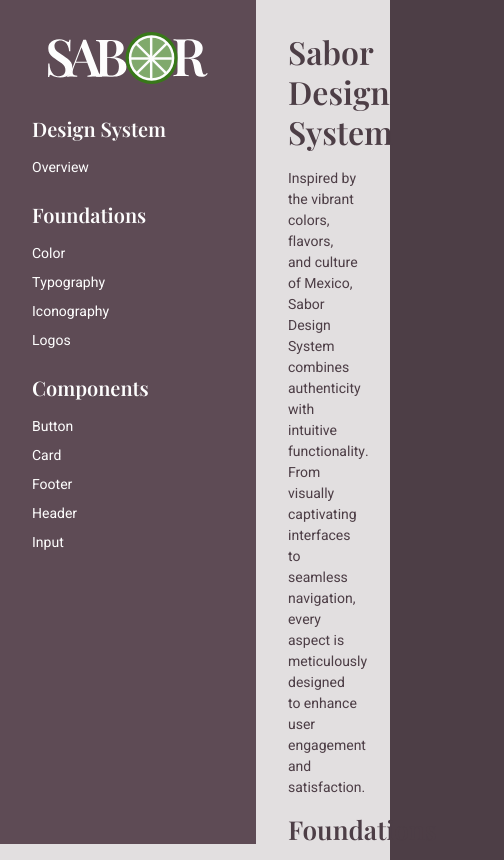
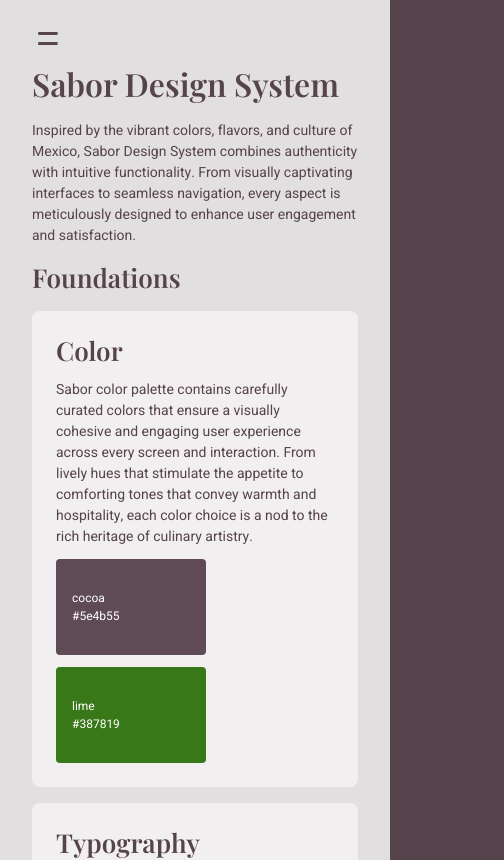
Before and after one commit to mranenko/sabor-design-system, a React (Vite) app: page / in a window 390 px wide. Shown: the top 860 px of the page, 504 px wide, since content can reach past the window. Built offline with nearby package versions, Linux system fonts and the light colour scheme.

Commit message:
initial responsive nav functionality

```diff
--- /dev/null
+++ b/src/assets/styles/base/breakpoints.scss
@@ -0,0 +1,34 @@
+$breakpoint-extra-small: 40rem; /* 640px */
+$breakpoint-small: 50rem; /* 800px */
+$breakpoint-medium: 60rem; /* 960px */
+$breakpoint-large: 80rem; /* 1280px */
+
+$colors: (
+  extra-small: 40rem,
+  small: 50rem,
+  medium: 60rem,
+  large: 75rem,
+  extra-large: 90rem,
+);
+
+@function breakpoint($key) {
+  @return map-get($breakpoints, $key);
+}
+
+@mixin respond-to($media) {
+  @if $media == extra-small {
+    @media (min-width: $breakpoint-extra-small) { @content; }
+  }
+  @else if $media == small {
+    @media (min-width: $breakpoint-small) { @content; }
+  }
+  @else if $media == medium {
+    @media (min-width: $breakpoint-medium) { @content; }
+  }
+  @else if $media == large {
+    @media (min-width: $breakpoint-large) { @content; }
+  }
+  @else {
+    @media (min-width: $media) { @content; }
+  }
+}
--- a/src/assets/styles/base/colors.scss
+++ b/src/assets/styles/base/colors.scss
@@ -34,7 +34,7 @@ $colors: (
     600: tint($color-cocoa, 36%),
     700: tint($color-cocoa, 18%),
     800: $color-cocoa,
-    900: shade($color-cocoa, 18%),
+    900: shade($color-cocoa, 9%),
   ),
 
   lime: (100: tint($color-lime, 99%),
--- /dev/null
+++ b/src/assets/styles/base/z-indices.scss
@@ -0,0 +1,4 @@
+:root {
+  --z-nav: 1;
+  --z-nav-toggle: 2;
+}
--- a/src/assets/styles/index.scss
+++ b/src/assets/styles/index.scss
@@ -1,7 +1,9 @@
+@use 'base/breakpoints';
 @use 'base/colors';
 @use 'base/fonts';
 @use 'base/global';
 @use 'base/utilities';
+@use 'base/z-indices';
 @use 'components/card';
 @use 'layouts/main';
 @use 'layouts/nav';
--- a/src/assets/styles/layouts/main.scss
+++ b/src/assets/styles/layouts/main.scss
@@ -1,6 +1,14 @@
+@use '../base/breakpoints' as *;
+
 .main {
   background: var(--color-background-dark);
   color: var(--color-foreground);
-  padding: 2rem 2rem 2rem 18rem;
+  padding: 4rem 2rem 2rem;
   width: 100%;
 }
+
+@include respond-to(small) {
+  .main {
+    padding: 2rem 2rem 2rem 18rem;
+  }
+}
--- a/src/assets/styles/layouts/nav.scss
+++ b/src/assets/styles/layouts/nav.scss
@@ -1,12 +1,21 @@
+@use '../base/breakpoints' as *;
+
 .nav {
   background: var(--color-primary);
   color: var(--color-foreground-light);
   bottom: 0;
   height: 100vh;
-  padding: 2rem;
+  left: -18rem;
+  padding: 4rem 2rem 2rem;
   position: fixed;
   top: 0;
+  transition: left .5s;
   width: 16rem;
+  z-index: var(--z-nav);
+}
+
+.nav.active {
+   left: 0;
 }
 
 .nav .logo {
@@ -15,3 +24,35 @@
   margin: 0 auto .5rem;
   width: 10rem;
 }
+
+.nav-toggle {
+  background: none;
+  border: 0;
+  color: var(--color-foreground);
+  cursor: pointer;
+  font-size: 2.5rem;
+  height: 2rem;
+  left: 2rem;
+  position: fixed;
+  top: 1rem;
+  transition: background .5s;
+  width: 2rem;
+  z-index: var(--z-nav-toggle);
+}
+
+.nav-toggle.active {
+  color: var(--color-foreground-light);
+}
+
+@include respond-to(small) {
+  .nav,
+  .nav.active {
+    left: 0;
+    padding: 2rem;
+  }
+
+  .nav-toggle,
+  .nav-toggle-active {
+    display: none;
+  }
+}
--- a/src/layouts/Nav.tsx
+++ b/src/layouts/Nav.tsx
@@ -1,3 +1,4 @@
+import { useState } from 'react'
 import { NavLink } from 'react-router-dom'
 
 interface NavProps {
@@ -5,8 +6,23 @@ interface NavProps {
 }
 
 const Nav = ({ className = '' }: NavProps) => {
+  const [isActive, setIsActive] = useState(false)
+
+  const handleNavToggleClick = () => {
+    setIsActive(!isActive)
+  }
+
   return (
-    <nav className={`nav flex-column gap-1 ${className}`}>
+    <>
+      <button
+        className={`nav-toggle ${isActive ? 'active' : ''}`}
+        onClick={handleNavToggleClick}
+      >
+        =
+      </button>
+      <nav
+        className={`nav flex-column gap-1 ${className} ${isActive ? 'active' : ''}`}
+      >
         <NavLink to='/'>
           <img
             alt='Sabor Design System'
@@ -37,6 +53,7 @@ const Nav = ({ className = '' }: NavProps) => {
           <NavLink to='/components/input'>Input</NavLink>
         </div>
       </nav>
+    </>
   )
 }
 
```
Lines whose indentation alone changed are shown as unchanged.
